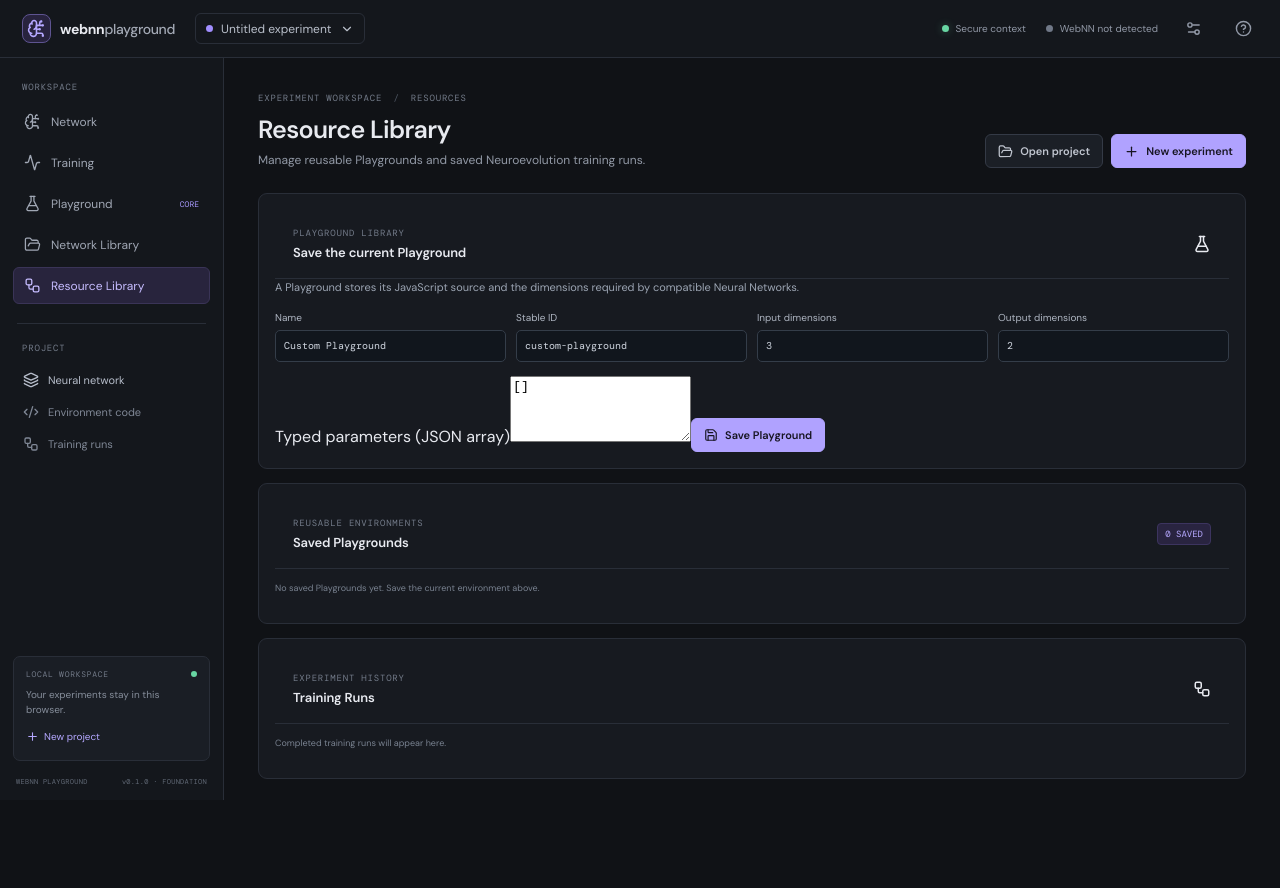
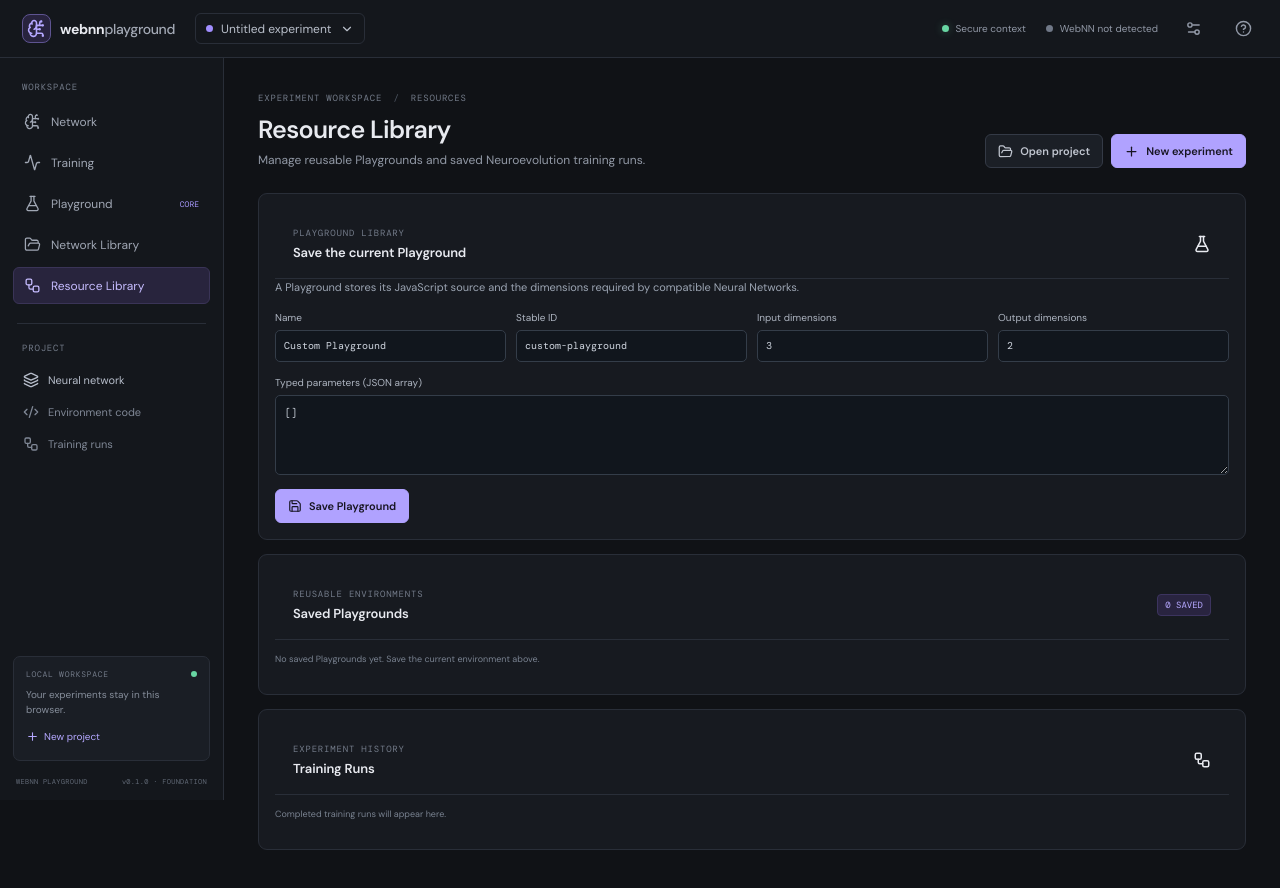
Before and after one commit to ckfun0skf/webnn-playground, a React (Vite) app: page / in a window 1280 px wide. Both pictures are taken after a click on the button "Resource Library". Shown: the top 888 px of the page. Before the commit the page ends 821 px from the top, so only its background shows below. Built offline with nearby package versions, Linux system fonts and the light colour scheme.

Commit message:
Style Playground parameter definitions and controls

```diff
--- a/src/styles.css
+++ b/src/styles.css
@@ -439,3 +439,7 @@ h1 { margin: 0; font-size: 25px; font-weight: 600; letter-spacing: -.7px; }
 .resource-library .saved-network-copy span { overflow-wrap: anywhere; }
 @media (max-width: 850px) { .resource-form-grid { grid-template-columns: repeat(2, minmax(0, 1fr)); } }
 @media (max-width: 520px) { .resource-form-grid { grid-template-columns: 1fr; } }
+
+.resource-parameters-label { display: grid; gap: 6px; margin: 0 0 14px; color: #aeb5c1; font-size: 10px; }
+.resource-parameters-label textarea { width: 100%; resize: vertical; padding: 9px; color: #d0d6e0; background: #11161d; border: 1px solid #343d49; border-radius: 5px; font: 10px/1.5 var(--mono); }
+.training-config-grid input[type="checkbox"] { justify-self: start; accent-color: #9385df; }
```
